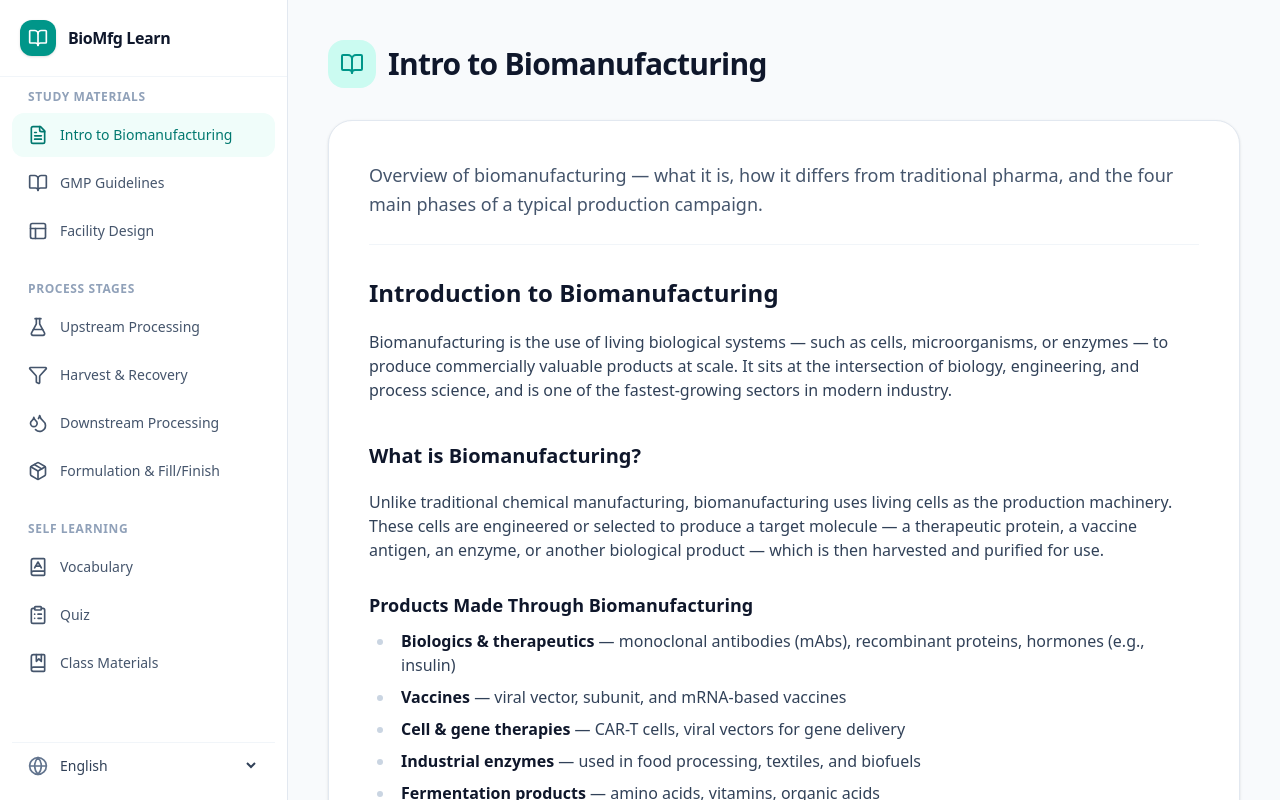
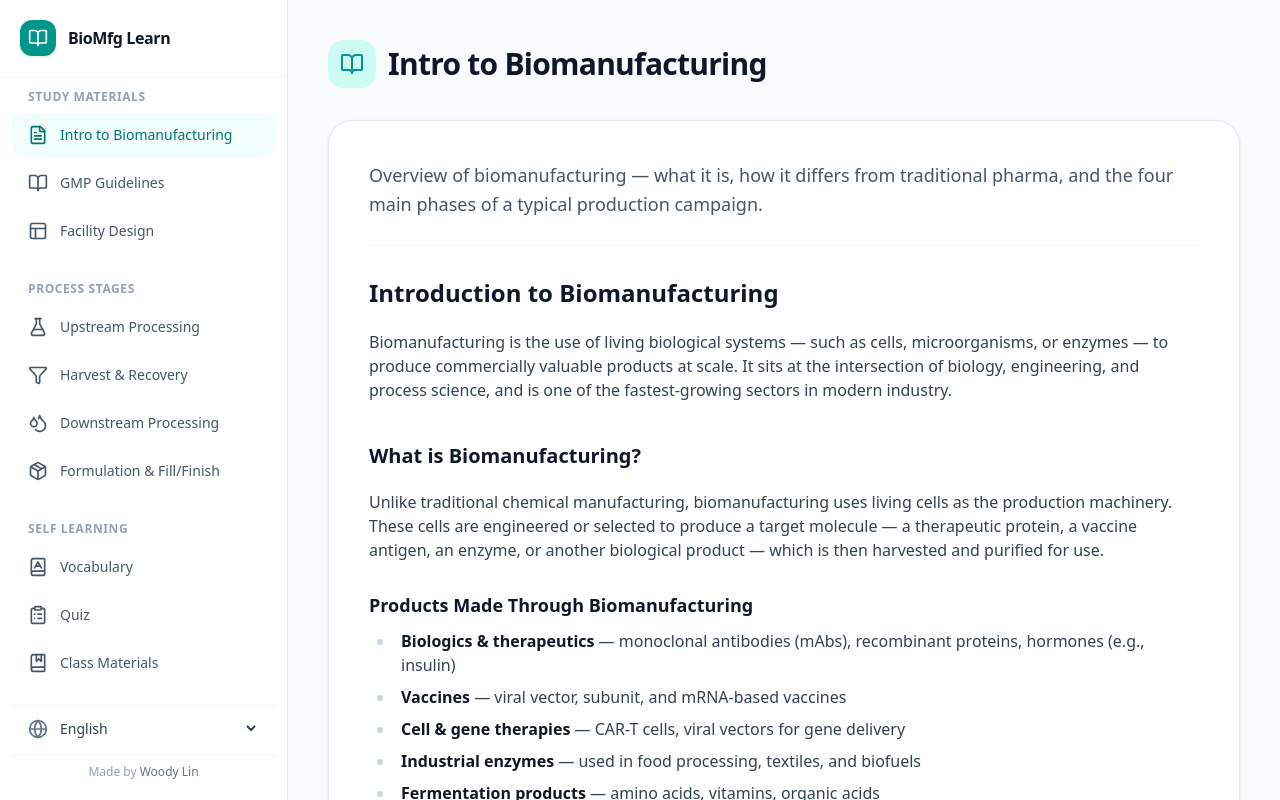
Before and after one commit to WoodyLinwc/jvs-boston-biotech, a React (Vite) app in the folder jvs-boston-biotech/: page / in a window 1280 px wide. Shown: the top 800 px of the page. Built offline with nearby package versions, Linux system fonts and the light colour scheme.

Commit message:
Update App.tsx

```diff
--- a/jvs-boston-biotech/src/App.tsx
+++ b/jvs-boston-biotech/src/App.tsx
@@ -133,6 +133,9 @@ export default function App() {
 
       <div className="flex-1" />
       <LanguageSwitcher />
+      <div className="px-4 py-2 text-xs text-slate-400 text-center border-t border-slate-100">
+        Made by <span className="font-medium text-slate-500">Woody Lin</span>
+      </div>
     </div>
   );
 
```
